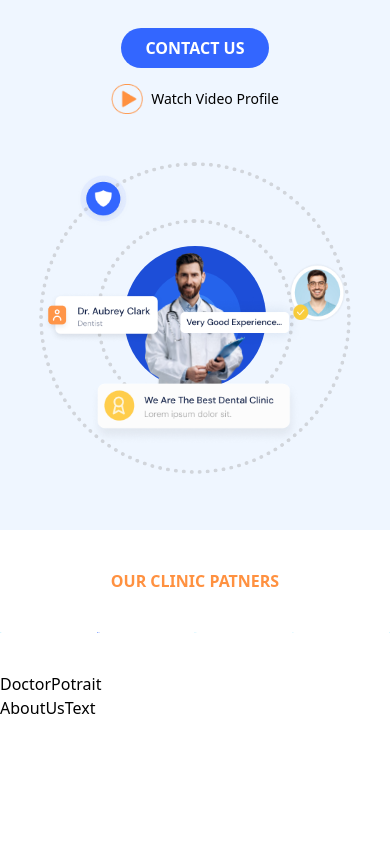
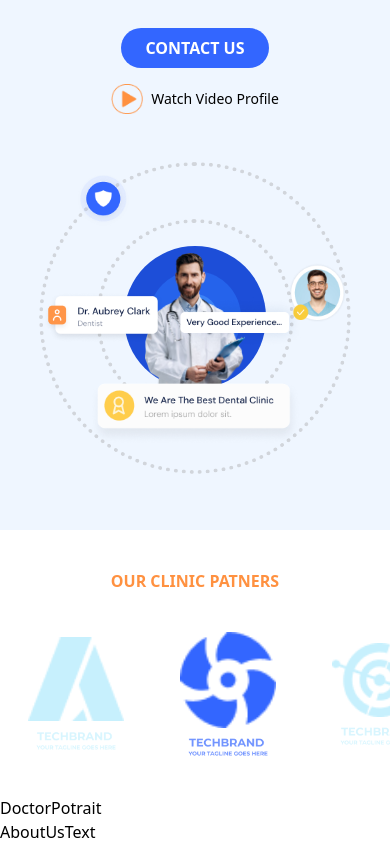
Before and after one commit to paul-murithi/frontEnd-projects, a React (Vite) app in the folder dentist-website-main/: page / in a window 390 px wide. Shown: the part 486-1330 px from the top of the page. Before the commit the page ends 1206 px from the top, so only its background shows below. Built offline with nearby package versions, Linux system fonts and the light colour scheme.

Commit message:
style: Responsive icons

```diff
--- a/dentist-website-main/src/components/About/Patners.jsx
+++ b/dentist-website-main/src/components/About/Patners.jsx
@@ -24,8 +24,6 @@ const logoLayout = [
   },
 ];
 
-const scrollBarStyles = {};
-
 const Patners = () => {
   return (
     <div className="pt-[10%]">
@@ -34,16 +32,19 @@ const Patners = () => {
       </h2>
 
       <div
-        className="flex overflow-x-auto  gap-24 py-[10%]"
+        className="flex flex-row flex-nowrap items-center space-x-8 overflow-x-auto scrollbar-hide w-full px-4 py-[10%]"
         style={{
           scrollbarWidth: "none",
           msOverflowStyle: "none",
         }}
       >
         {logoLayout.map((logo, index) => (
-          <div className="flex" key={index}>
-            <Image source={logo.src} />
-            <Image source={logo.name} />
+          <div
+            className="flex flex-col items-center shrink-0 w-[120px]"
+            key={index}
+          >
+            <Image source={logo.src} className="w-24 h-auto object-contain" />
+            <Image source={logo.name} className="w-20 h-auto pt-2" />
           </div>
         ))}
       </div>
```
